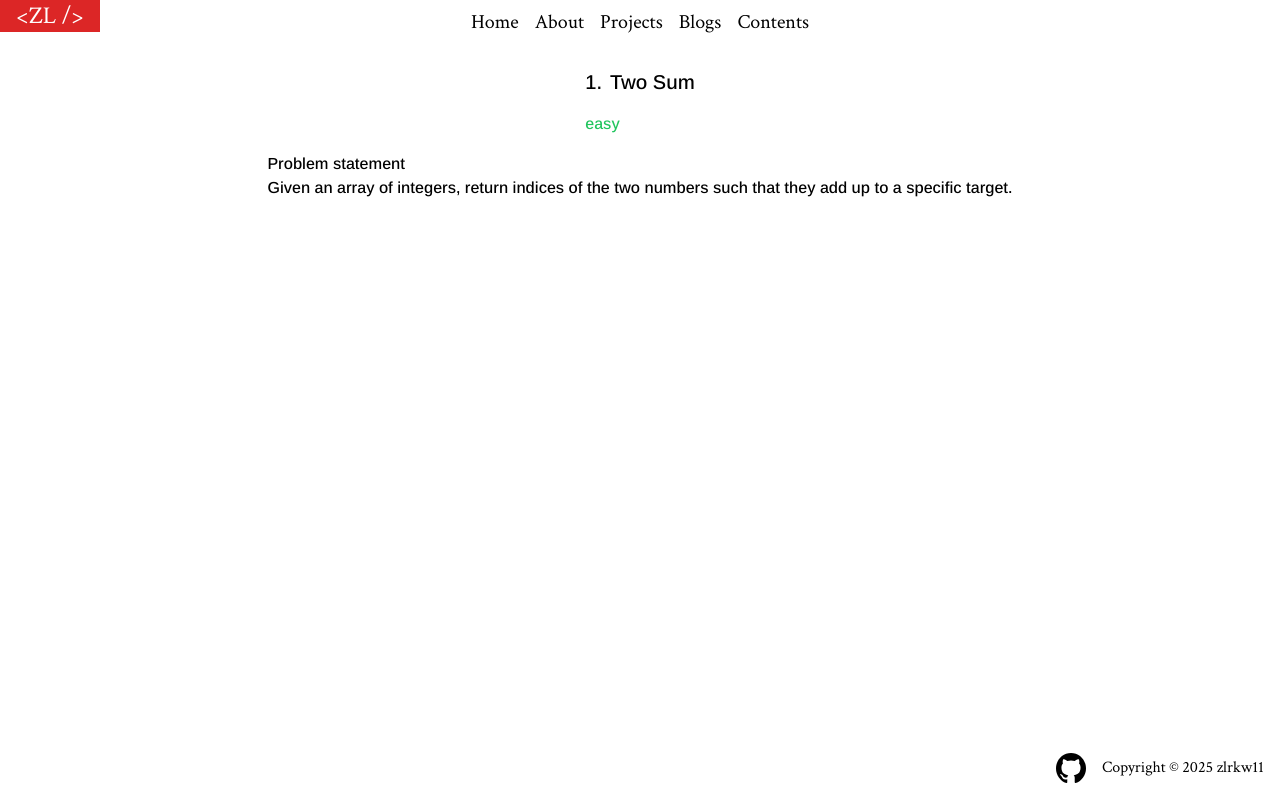
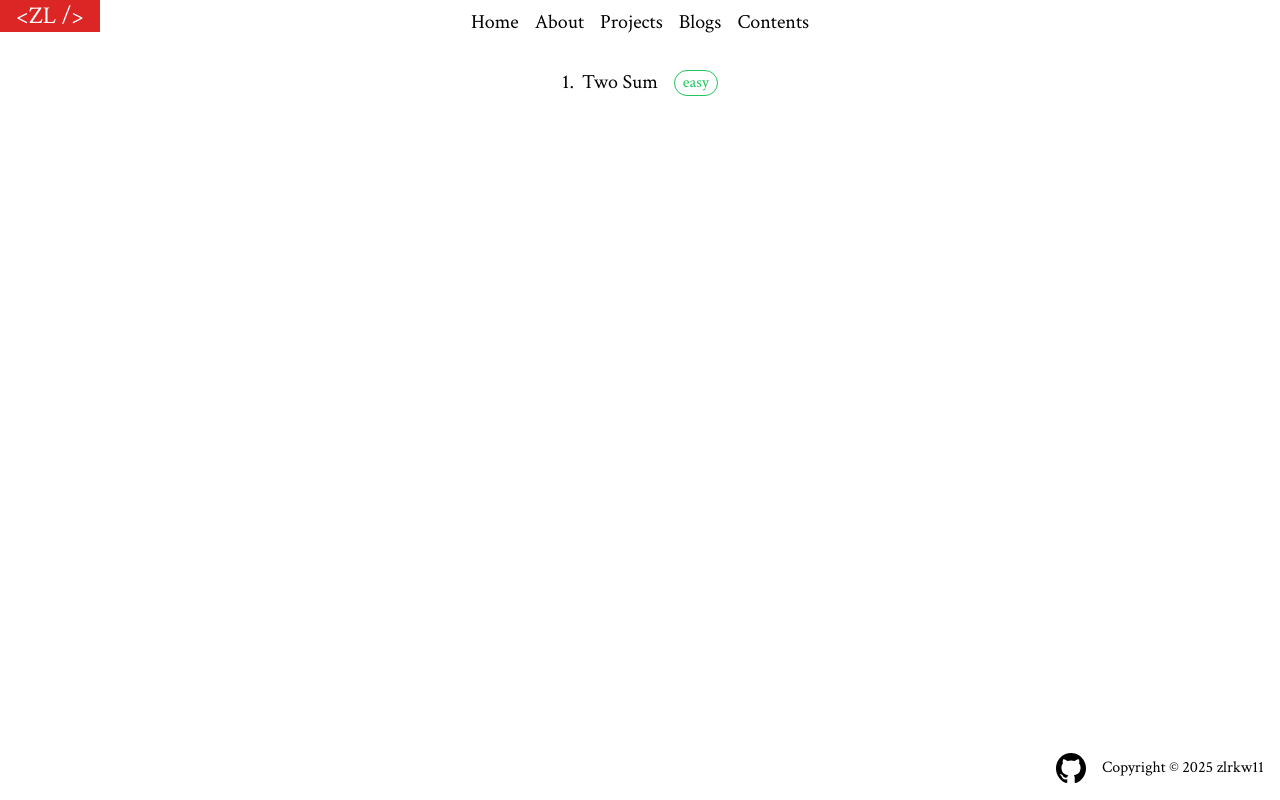
Before and after one commit to zlrkw11/zl-v2, a Next.js app: page /contents/leetcode/1 in a window 1280 px wide. Built offline with nearby package versions, Linux system fonts and the light colour scheme.

Commit message:
leetcode page

```diff
--- a/app/contents/leetcode/[id]/page.tsx
+++ b/app/contents/leetcode/[id]/page.tsx
@@ -1,11 +1,16 @@
 import Link from "next/link";
 import { LeetCodeProps } from "@/app/types/types";
-import { Arimo } from "next/font/google";
+import { Arimo, Crimson_Text } from "next/font/google";
 import { problems } from "@/data/problems";
 
 const ArimoFont = Arimo({
   subsets: ["latin"],
   weight: "500",
+});
+
+const crimsonFont = Crimson_Text({
+  subsets: ["latin"],
+  weight: "400",
 });
 
 type Props = {
@@ -24,19 +29,21 @@ const ProblemPage = async ({ params }: { params: Promise<{ id: string }> }) => {
     <div
       className={`md:w-[800px] m-2 flex flex-col gap-4 ${ArimoFont.className} items-center`}
     >
-      <div className="flex flex-col gap-4">
-        <h1 className="gap-2 flex text-xl">
+      <div className="flex gap-4">
+        <h1 className={`gap-2 flex text-xl ${crimsonFont.className}`}>
           <p>{problem.id}.</p>
           <p>{problem.title}</p>
         </h1>
         <h1
-          className={`mt-auto ${
+          className={`border ${
+            crimsonFont.className
+          } rounded-full px-2 mt-auto ${
             problem.difficulty === "easy"
-              ? "text-green-500"
+              ? "text-green-500 border-green-500"
               : problem.difficulty === "medium"
-              ? "text-orange-500"
+              ? "text-orange-500 border-orange-500"
               : problem.difficulty === "hard"
-              ? "text-red-600"
+              ? "text-red-600 border-red-600"
               : ""
           }`}
         >
--- a/data/problems.ts
+++ b/data/problems.ts
@@ -5,8 +5,7 @@ export const problems: problem[] = [
     title: "Two Sum",
     difficulty: "easy",
     label: ["array", "string"],
-    texts: `<h1>Problem statement</h1>
-    Given an array of integers, return indices of the two numbers such that they add up to a specific target.`,
+    texts: ``,
   },
   {
     id: 4,
```
